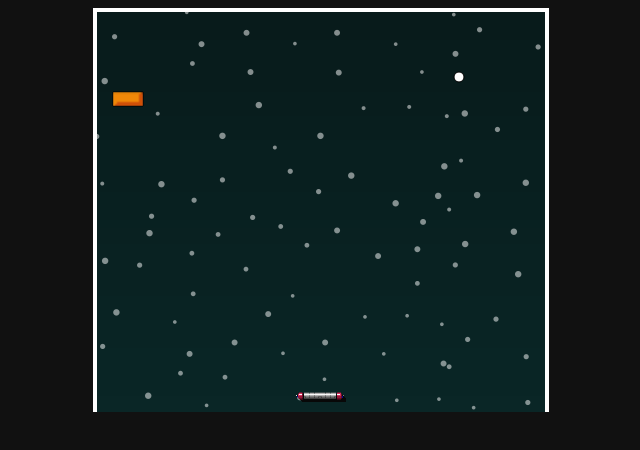
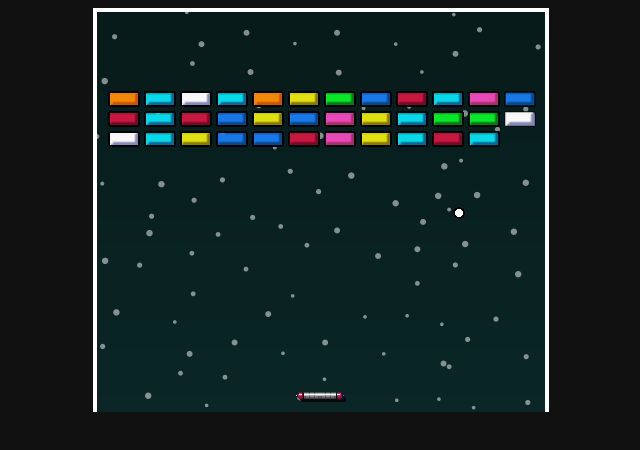
Before and after one commit to Nxito/breakout_game, a website: page index.html in a window 1280 px wide. Shown: the whole page, without its empty margins (319-959 px from the left). Drawn offline with Linux system fonts and the light colour scheme.

Commit message:
ajustes leves

```diff
--- a/index.html
+++ b/index.html
@@ -51,13 +51,13 @@
     let paddleSensitibity = 3
 
     /* VARIABLES DE LOS LADRILLOS */
-    const brickRowCount = 1;
-    const brickColumnCount = 1;
+    const brickRowCount = 3;
+    const brickColumnCount = 12;
     const brickWidth = 30;
     const brickHeight = 14;
-    const brickPadding = 2;
+    const brickPadding = 6;
     const BrickOffsetTop = 80;
-    const BrickOffsetLeft = 16;
+    const BrickOffsetLeft = 12;
     const bricks = []
 
     const brickStatus = {
```
